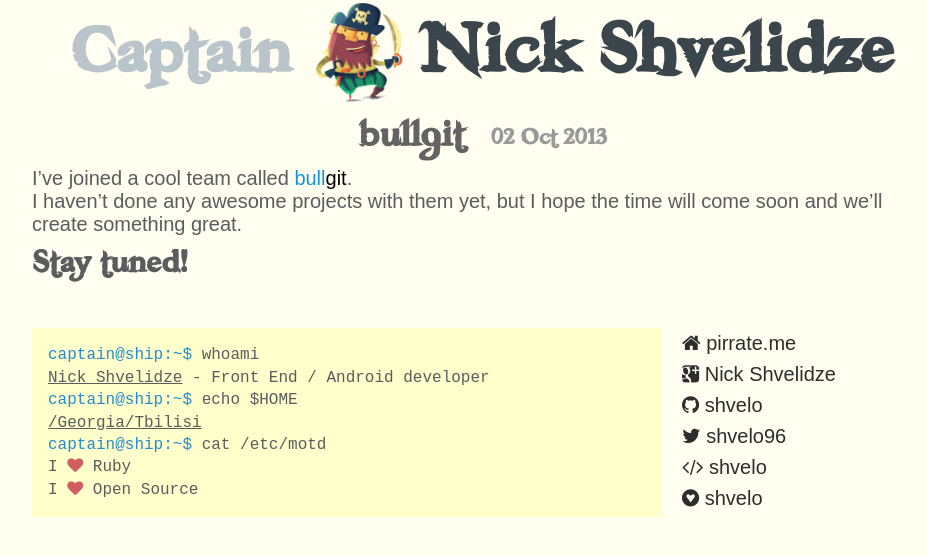
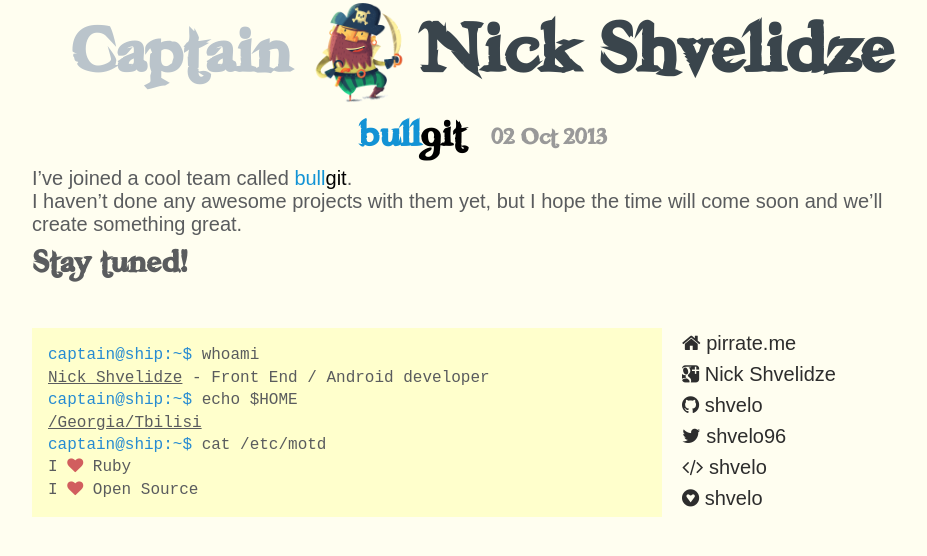
Before and after one commit to shvelo/blog.pirrate.me, a Jekyll site: the page built from _posts/2013-10-02-bullgit.md, in a window 1280 px wide. Shown: the top 556 px of the page, without its empty margins (158-1085 px from the left). Built offline with Jekyll 4.4.1, drawn with Linux system fonts in a browser that asks for light colours; nearby versions of some CDN libraries; Markdown is read by kramdown in place of the engine named in the settings; comment, search, counter and statistics services are not loaded.

Commit message:
Custom titlez

```diff
--- a/_layouts/post.html
+++ b/_layouts/post.html
@@ -2,6 +2,8 @@
 layout: default
 ---
 <div class="post">
-<h1 class="title"><a href="{{ page.url }}">{{ page.title }} <small>{{page.date | date_to_string}}</small></a></h1>
+<h1 class="title"><a href="{{ page.url }}">
+{% if page.custom_title %}{{ page.custom_title }}{% else %}{{ page.title }}{% endif %}
+<small>{{page.date | date_to_string}}</small></a></h1>
 <div class="content">{{ content }}</div>
 </div>
--- a/_posts/2013-10-02-bullgit.md
+++ b/_posts/2013-10-02-bullgit.md
@@ -1,6 +1,7 @@
 ---
 layout: post
 title: bullgit
+custom_title: '<span style="color:#000"><span style="color: #1393d5">bull</span>git</span>'
 ---
 
 I've joined a cool team called
--- a/index.html
+++ b/index.html
@@ -7,7 +7,9 @@ title: Captain's Changelog
     {% for post in site.posts %}
     {% assign content = post.content | split: "<!--more-->" %}
     <div class="post">
-      <h1 class="title"><a href="{{ post.url }}">{{ post.title }} <small>{{post.date | date_to_string}}</small></a></h1>
+      <h1 class="title"><a href="{{ post.url }}">
+      {% if post.custom_title %}{{ post.custom_title }}{% else %}{{ post.title }}{% endif %}
+      <small>{{post.date | date_to_string}}</small></a></h1>
       <div class="content">{{ content[0] }}</div>
       {% if content[1] %}
       <a class="more" href="{{ post.url }}">Keep reading</a>
```
